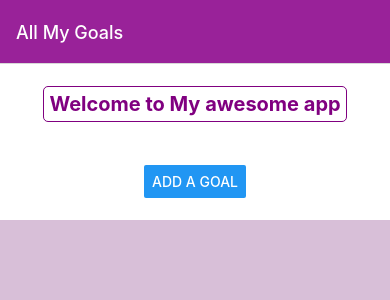
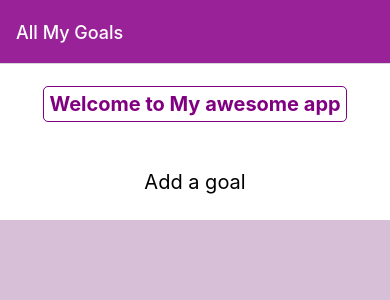
Before and after one commit to hanyi-zhou/cs5520-sp24, a React Native app: screen /Home in a window 390 px wide. Shown: the top 300 px of the page. Built offline with nearby package versions, Linux system fonts and the light colour scheme.

Commit message:
week6 branch

```diff
--- a/components/GoalDetails.js
+++ b/components/GoalDetails.js
@@ -1,5 +1,5 @@
 import { StyleSheet, Text, View, Button } from "react-native";
-import React from "react";
+import React, { useEffect } from "react";
 
 export default function GoalDetails({ navigation, route }) {
   const { goalData } = route.params;
@@ -9,10 +9,15 @@ export default function GoalDetails({ navigation, route }) {
     console.log("Warning");
     setWarning(true);
   }
-  navigation.setOptions({
-    headerRight: () => {
-      return <Button title="Warning" onPress={warningFunction} color="gray" />;
-    },
+  // functions inside useEffect are called after the rendering
+  useEffect(() => {
+    navigation.setOptions({
+      headerRight: () => {
+        return (
+          <Button title="Warning" onPress={warningFunction} color="gray" />
+        );
+      },
+    });
   });
   return (
     <View>
--- a/components/GoalItem.js
+++ b/components/GoalItem.js
@@ -1,23 +1,36 @@
-import { Button, StyleSheet, Text, View } from "react-native";
+import { Button, Pressable, StyleSheet, Text, View } from "react-native";
 import React from "react";
+import PressableButton from "./PressableButton";
+import { AntDesign } from "@expo/vector-icons";
 
 export default function GoalItem({ item, deleteFunction, detailFunction }) {
   function deleteHandler() {
     deleteFunction(item.id);
     // pass the id to the delete function
   }
+  function goalPressHandler() {
+    detailFunction(item);
+  }
 
   return (
-    <View style={styles.textContainer}>
-      <Text style={styles.text}>{item.text}</Text>
-      <Button title="X" onPress={deleteHandler} color="grey" />
-      <Button
-        title="i"
-        onPress={() => {
-          detailFunction(item);
+    <View>
+      <Pressable
+        // style={({ pressed }) => {
+        //   return { opacity: pressed ? 0.5 : 1 };
+        // }}
+        style={({ pressed }) => {
+          return [styles.textContainer, pressed ? styles.pressed : null];
         }}
-        color="yellow"
-      />
+        onPress={goalPressHandler}
+        android_ripple={{ color: "#e9e" }}
+      >
+        <Text style={styles.text}>{item.text}</Text>
+        {/* <Button title="X" onPress={deleteHandler} color="grey" /> */}
+        <PressableButton onPressFunction={deleteHandler}>
+          <AntDesign name="delete" size={24} color="black" />
+        </PressableButton>
+        <Button title="i" onPress={goalPressHandler} color="yellow" />
+      </Pressable>
     </View>
   );
 }
@@ -27,15 +40,20 @@ const styles = StyleSheet.create({
     textAlign: "center",
     fontSize: 30,
     color: "white",
-    padding: 15,
+    padding: 5,
     borderRadius: 10,
   },
   textContainer: {
     borderRadius: 10,
     backgroundColor: "#929",
-    marginTop: 5,
+    marginTop: 15,
     flexDirection: "row",
     alignItems: "center",
     justifyContent: "center",
   },
+  pressed: {
+    opacity: 0.5,
+    borderColor: "black",
+    padding: 10,
+  },
 });
--- a/components/Home.js
+++ b/components/Home.js
@@ -7,11 +7,13 @@ import {
   SafeAreaView,
   ScrollView,
   FlatList,
+  Pressable,
 } from "react-native";
 import Header from "./Header";
 import Input from "./Input";
 import { useState } from "react";
 import GoalItem from "./GoalItem";
+import PressableButton from "./PressableButton";
 
 export default function Home({ navigation }) {
   const appName = "My awesome app";
@@ -48,9 +50,14 @@ export default function Home({ navigation }) {
     <SafeAreaView style={styles.container}>
       <View style={styles.topView}>
         <StatusBar style="auto" />
-
         <Header name={appName} version={2} />
-        <Button title="Add a goal" onPress={() => setIsModalVisible(true)} />
+        {/* <Button title="Add a goal" onPress={() => setIsModalVisible(true)} /> */}
+        <PressableButton
+          // customStyle={styles.addButton}
+          onPressFunction={() => setIsModalVisible(true)}
+        >
+          <Text style={{ fontSize: 20 }}>Add a goal</Text>
+        </PressableButton>
         <Input
           inputHandler={receiveInput}
           modalVisible={isModalVisible}
@@ -100,4 +107,7 @@ const styles = StyleSheet.create({
     alignItems: "center",
   },
   bottomView: { flex: 4, backgroundColor: "thistle" },
+  // addButton: {
+  //   backgroundColor: "#979",
+  // },
 });
--- a/components/Input.js
+++ b/components/Input.js
@@ -29,8 +29,9 @@ export default function Input({ inputHandler, modalVisible, dismissModal }) {
   }
 
   return (
-    <Modal visible={modalVisible}>
+    <Modal visible={modalVisible} animationType="slide" transparent={true}>
       <View style={styles.container}>
+        <View style={styles.modalView}>
           <Image
             source={{
               uri: "https://cdn-icons-png.flaticon.com/512/2617/2617812.png",
@@ -49,7 +50,12 @@ export default function Input({ inputHandler, modalVisible, dismissModal }) {
               <Button title="Cancel" onPress={cancelHandler} />
             </View>
             <View style={styles.buttonView}>
-            <Button title="Confirm" onPress={confirmHandler} disabled={!text} />
+              <Button
+                title="Confirm"
+                onPress={confirmHandler}
+                disabled={!text}
+              />
+            </View>
           </View>
         </View>
       </View>
@@ -63,9 +69,14 @@ const styles = StyleSheet.create({
     borderBottomColor: "purple",
     width: "50%",
   },
+  modalView: {
+    backgroundColor: "#999",
+    borderRadius: 20,
+    padding: "10%",
+    alignItems: "center",
+  },
   container: {
     flex: 1,
-    backgroundColor: "darkgray",
     alignItems: "center",
     justifyContent: "center",
   },
--- /dev/null
+++ b/components/PressableButton.js
@@ -0,0 +1,32 @@
+import { Pressable, StyleSheet, Text, View } from "react-native";
+import React from "react";
+
+export default function PressableButton({
+  customStyle,
+  onPressFunction,
+  children,
+}) {
+  return (
+    <Pressable
+      style={({ pressed }) => [
+        styles.defaultStyle,
+        customStyle,
+        pressed && styles.pressed,
+      ]}
+      onPress={onPressFunction}
+    >
+      {children}
+    </Pressable>
+  );
+}
+
+const styles = StyleSheet.create({
+  defaultStyle: {
+    padding: 5,
+    borderRadius: 5,
+    color: "#aaa",
+  },
+  pressed: {
+    opacity: 0.5,
+  },
+});
```
Lines whose indentation alone changed are shown as unchanged.
